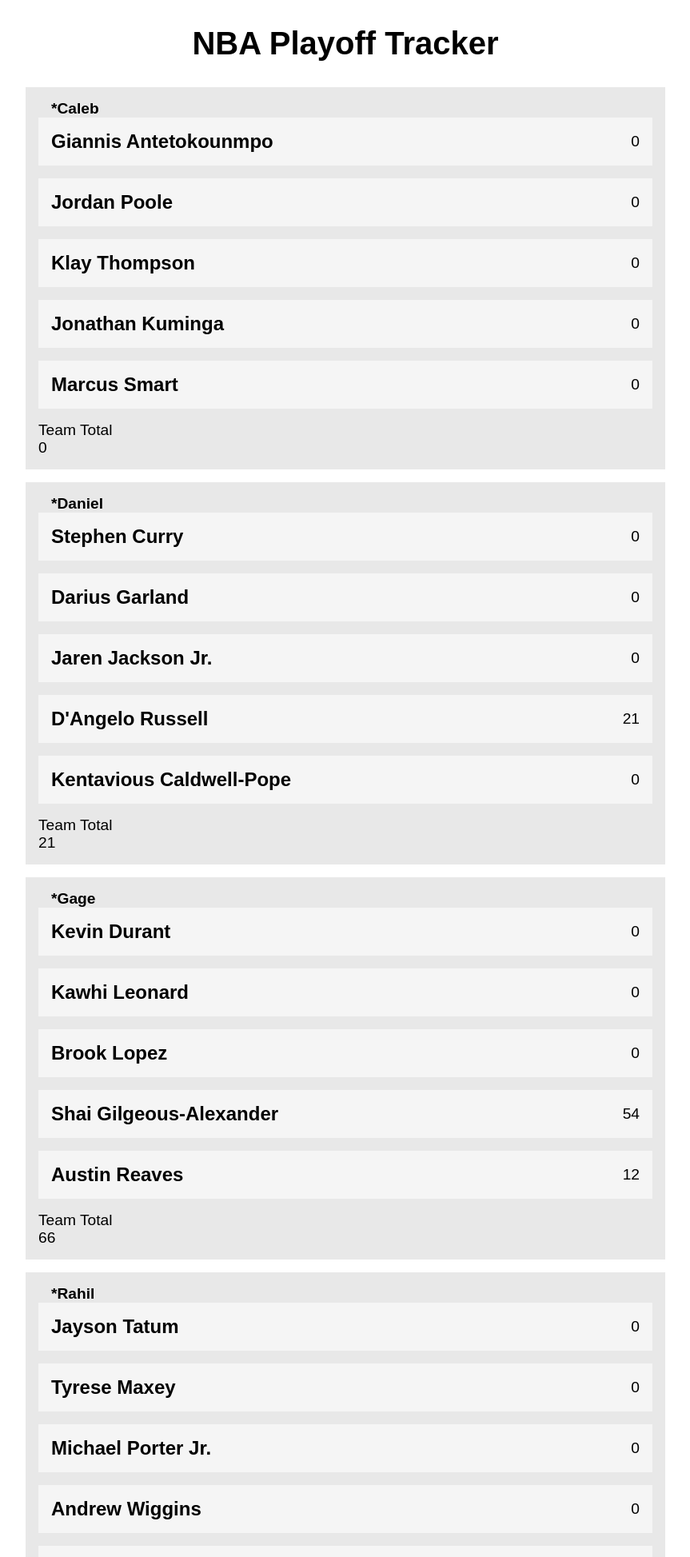
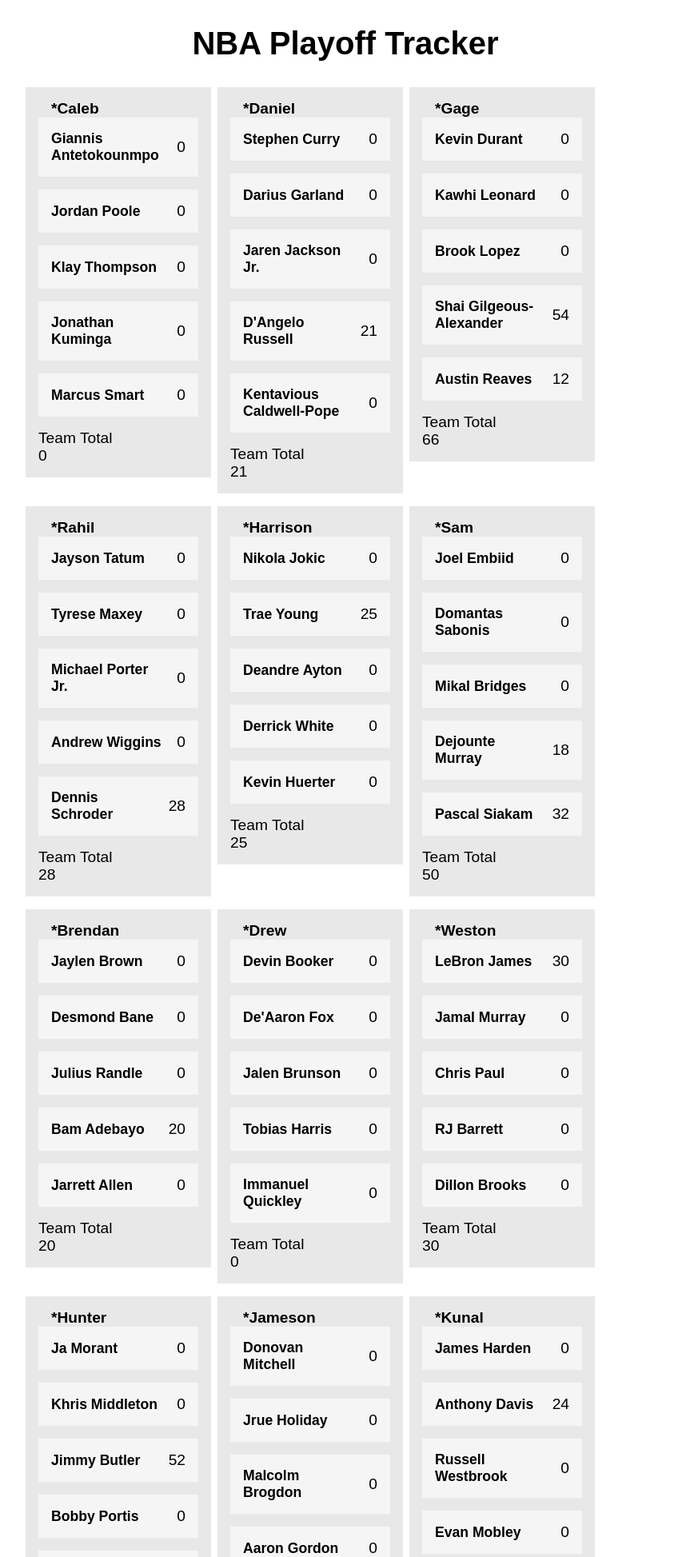
Before and after one commit to ktshah04/fbball_minigame, a Flask app: page / in a window 1280 px wide. Shown: the top 1947 px of the page at 80% size, without its empty margins (208-1071 px from the left). Run offline with Flask 3, Linux system fonts and the light colour scheme; data that the repository does not hold is empty.

Commit message:
Updating index.html

```diff
--- a/templates/index.html
+++ b/templates/index.html
@@ -26,7 +26,7 @@
         }
         .player-name {
             font-weight: bold;
-            font-size: 1.5rem;
+            font-size: 1.1rem;
         }
         .cumulative-score {
             font-size: 1.2rem;
@@ -46,12 +46,21 @@
             background-color: #e8e8e8;
             margin-bottom: 1rem;
             font-size: 1.2rem;
+            width: 25%;
+            margin-right: 1%;
+            float: left;
+        }
+        .clearfix:after {
+            content: "";
+            display: table;
+            clear: both;
         }
     </style>
 </head>
 <body>
     <div class="container">
         <h1 class="title">NBA Playoff Tracker</h1>
+        <div class="clearfix">
             {% for key, value in players.items() %}
                 <div class="team-container">
                     <div class="team-name">{{ key }}</div>
@@ -68,7 +77,11 @@
                         <div class="total-score">{{ value['team_total'] }}</div>
                     </div>
                 </div>
+                {% if loop.index % 3 == 0 %}
+                    </div><div class="clearfix">
+                {% endif %}
             {% endfor %}
+        </div>
     </div>
 </body>
 </html>
```
Lines whose indentation alone changed are shown as unchanged.
